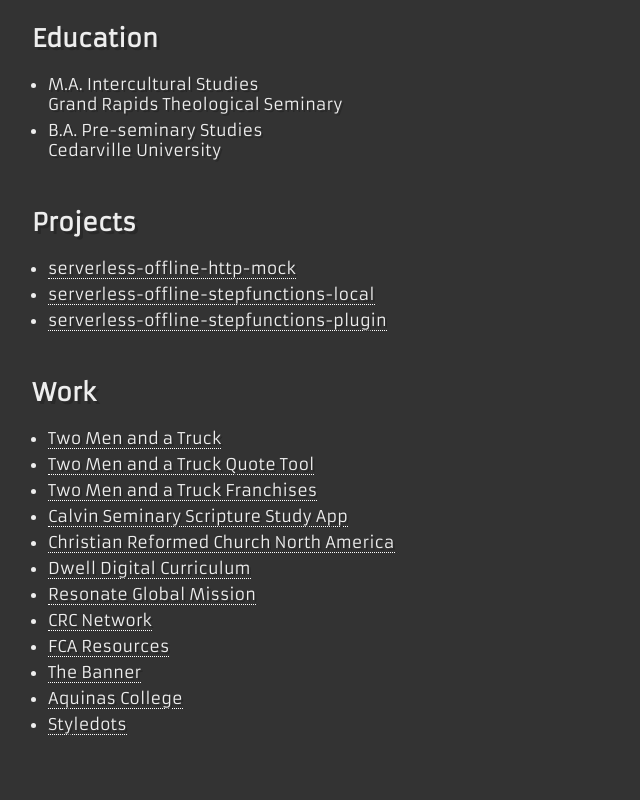
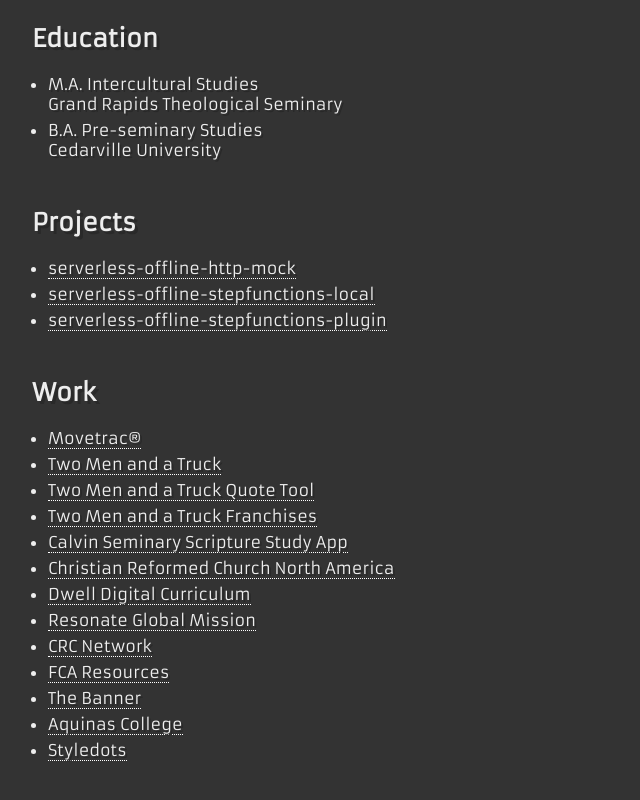
Before and after one commit to pianomansam/pianomansam.github.io, a plain HTML site: page index.html in a window 1280 px wide. Shown: the part 792-1592 px from the top of the page, without its empty margins (0-640 px from the left). Drawn offline with Linux system fonts and the light colour scheme.

Commit message:
add movetrac

```diff
--- a/index.html
+++ b/index.html
@@ -75,7 +75,8 @@
 
   <h2>Work</h2>
 	<ul>
-  	<li><a target="_blank" rel="noopener noreferrer" href="https://twomenandatruck.com/">Two Men and a Truck</a></li>
+  	<li><a target="_blank" rel="noopener noreferrer" href="https://movetrac.com/">Movetrac®</a></li>
+		<li><a target="_blank" rel="noopener noreferrer" href="https://twomenandatruck.com/">Two Men and a Truck</a></li>
 		<li><a target="_blank" rel="noopener noreferrer" href="https://quote.twomenandatruck.com/">Two Men and a Truck Quote Tool</a></li>
     <li><a target="_blank" rel="noopener noreferrer" href="https://franchise.twomenandatruck.com/">Two Men and a Truck Franchises</a></li>
     <li><a target="_blank" rel="noopener noreferrer" href="http://study.calvinseminary.edu">Calvin Seminary Scripture Study App</a></li>
```
